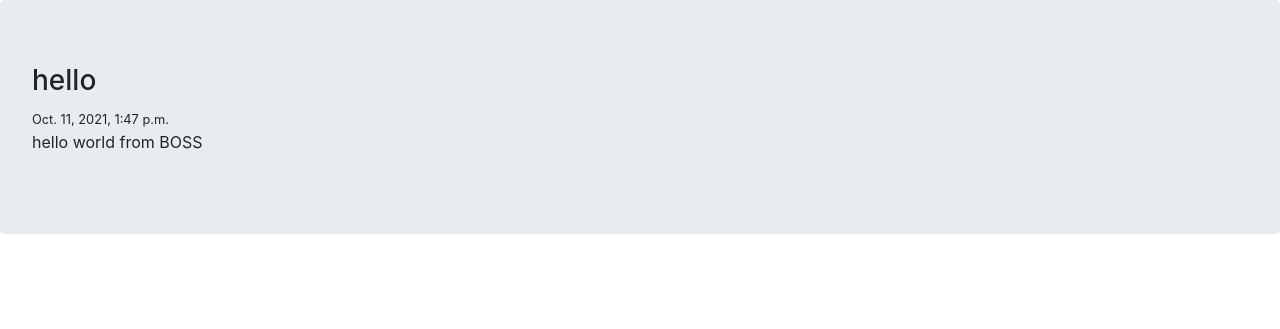
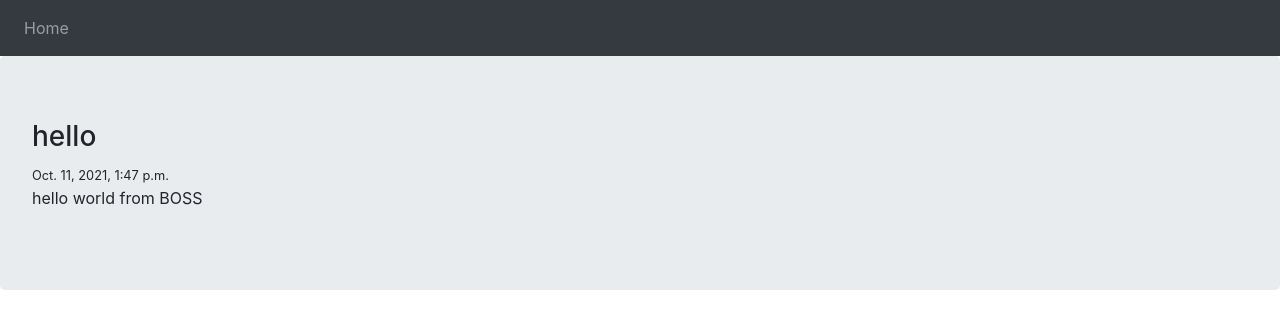
Before and after one commit to kheybar/Simple-Blog, a Django app: a page that uses templates/base.html in a window 1280 px wide. Shown: the top 329 px of the page. Run offline with Django 3.2, Linux system fonts and the light colour scheme; data comes from the database, SQL or seed files in the repository.

Commit message:
navbar add to Project.

```diff
--- a/templates/base.html
+++ b/templates/base.html
@@ -9,6 +9,7 @@
 </head>
 <body>
 
+    {% include "inc/navbar.html"%}
     <div class="jumbotron">
         {% block content %}{% endblock %}
     </div>
--- /dev/null
+++ b/templates/inc/navbar.html
@@ -0,0 +1,6 @@
+<nav class="navbar navbar-expand-lg navbar-dark bg-dark">
+      <div class="navbar-nav">
+        <a class="nav-link" href="{% url 'all_articles' %}">Home</a>
+      </div>
+    </div>
+</nav>
```
